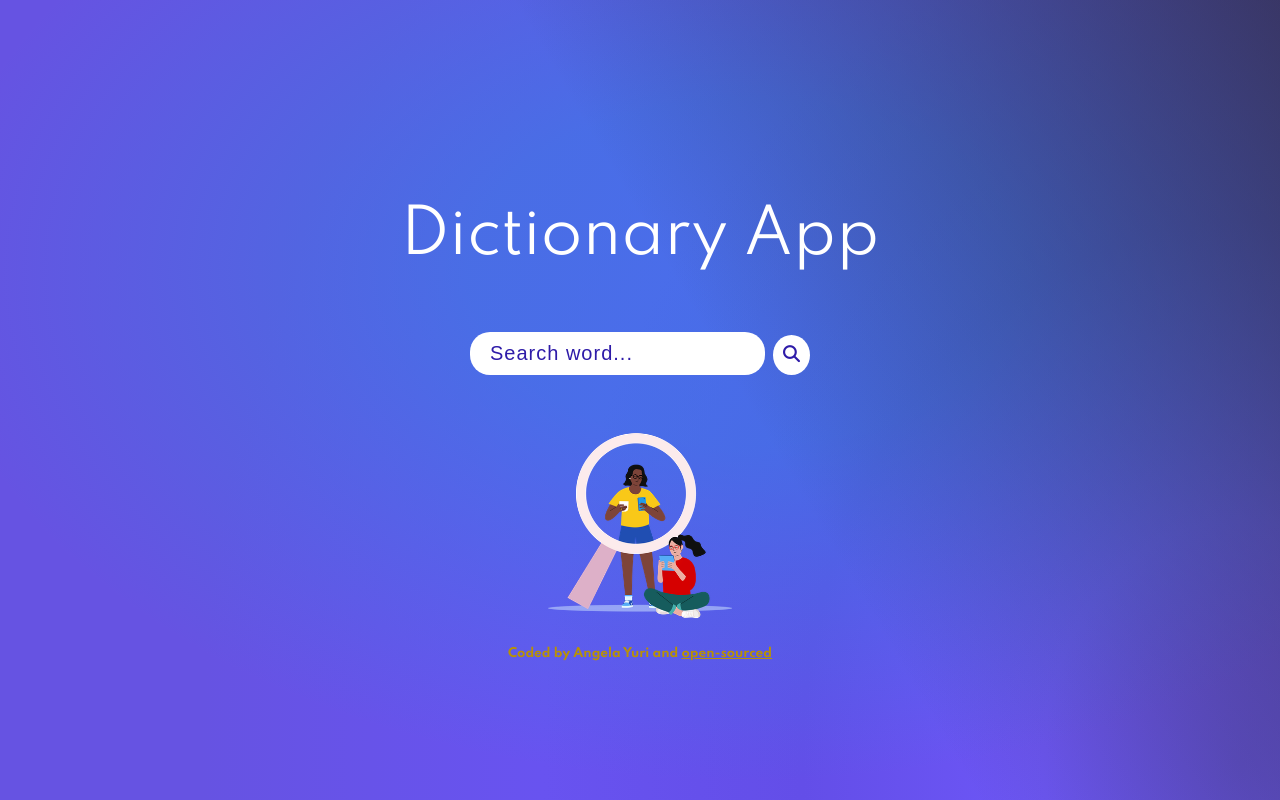
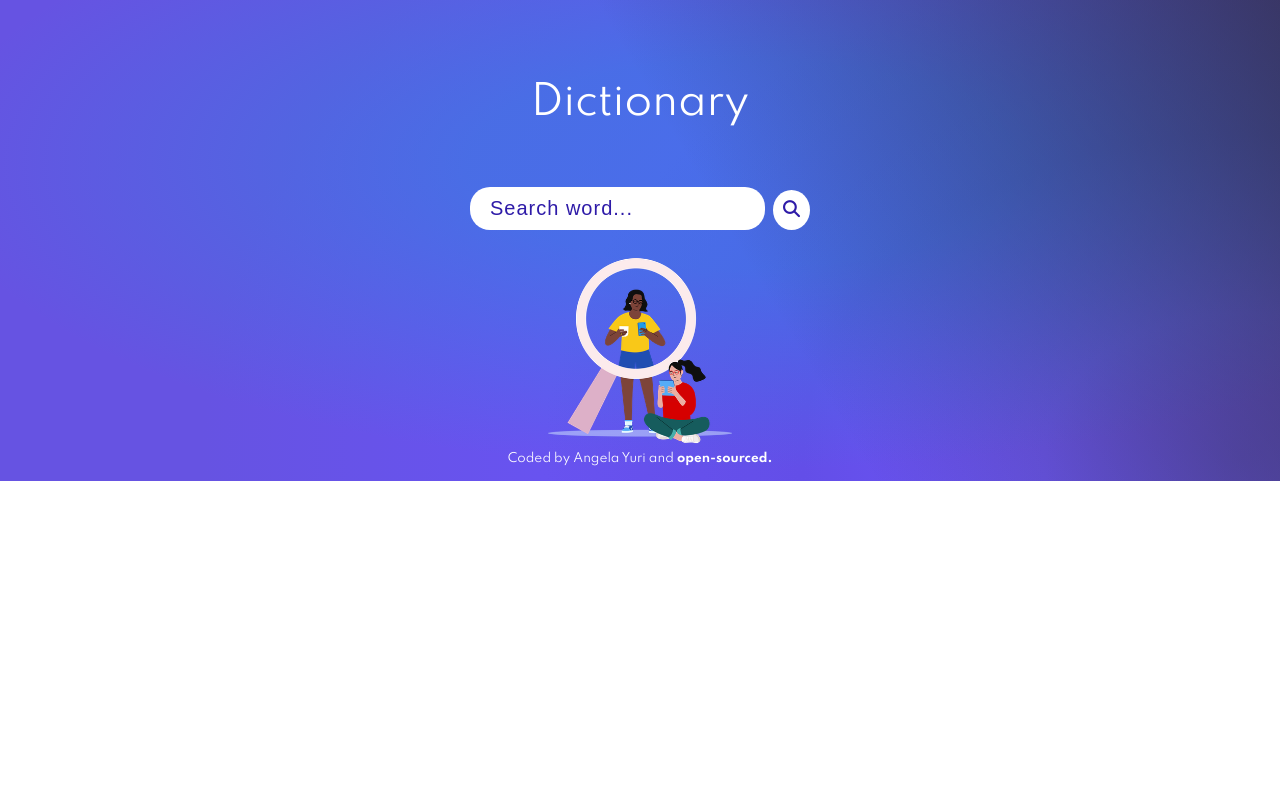
Before and after one commit to an-yr/react-dictionary-app, a React (Create React App) app: page / in a window 1280 px wide. Built offline with nearby package versions, Linux system fonts and the light colour scheme.

Commit message:
updated the styling

```diff
--- a/src/App.css
+++ b/src/App.css
@@ -1,38 +1,51 @@
-.App {
+.App h1 {
+  color: white;
+  font-size: 40px;
+  font-weight: 400;
+  margin: 0;
+  padding-top: 10vh;
   text-align: center;
 }
-
-.App-logo {
-  height: 40vmin;
-  pointer-events: none;
+.App p,
+.App a {
+  color: white;
+  font-size: 12px;
+  margin: 0;
 }
-
-@media (prefers-reduced-motion: no-preference) {
-  .App-logo {
-    animation: App-logo-spin infinite 20s linear;
-  }
+.App p {
+  text-align: center;
+  padding-bottom: 15px;
 }
-
-.App-header {
-  background-color: #282c34;
-  min-height: 100vh;
-  display: flex;
-  flex-direction: column;
-  align-items: center;
-  justify-content: center;
-  font-size: calc(10px + 2vmin);
-  color: white;
+.App a {
+  text-decoration: none;
+  font-weight: bold;
 }
-
-.App-link {
-  color: #61dafb;
+.App .background-purple {
+  background: radial-gradient(
+    81.11% 160.4% at 96.84% 95.36%,
+    #6653e2 0%,
+    #6d57f7 18.88%,
+    #634ee8 42.14%,
+    #6853f0 67.18%,
+    #6653e2 100%
+  );
+  background-blend-mode: hard-light;
+  height: 100%;
 }
-
-@keyframes App-logo-spin {
-  from {
-    transform: rotate(0deg);
-  }
-  to {
-    transform: rotate(360deg);
-  }
+.App .background-second {
+  background: radial-gradient(
+    63.72% 63.72% at 58.09% 34.03%,
+    rgba(25, 152, 223, 0.38) 33.86%,
+    rgba(196, 196, 196, 0) 100%
+  );
+  height: 100%;
 }
+.App .background-third {
+  background: linear-gradient(
+    239.82deg,
+    hsla(0, 0%, 8%, 0.818) -29.36%,
+    #272727ad 0,
+    hsla(0, 2%, 65%, 0) 44.03%
+  );
+  height: 100%;
+}
--- a/src/App.js
+++ b/src/App.js
@@ -7,15 +7,13 @@ function App() {
       <div className="background-purple">
         <div className="background-second">
           <div className="background-third">
-            <h1>Dictionary App</h1>
-            <Dictionary />
+            <h1>Dictionary</h1>
+            <Dictionary defaultKeyword="sunset" />
             <p>
-              <strong>
-                Coded by Angela Yuri and{" "}
-                <a href="https://github.com/an-yr/react-dictionary-app">
-                  open-sourced
-                </a>
-              </strong>
+              Coded by Angela Yuri and{" "}
+              <a href="https://github.com/an-yr/react-dictionary-app">
+                open-sourced.
+              </a>
             </p>
           </div>
         </div>
--- a/src/Dictionary.css
+++ b/src/Dictionary.css
@@ -1,23 +1,13 @@
 body {
-  margin: 0;
   font-family: "Spartan", sans-serif;
-  background: rgba(102, 83, 226, 0.11);
 }
-h1 {
-  font-family: "Spartan", sans-serif;
-  color: white;
-  font-size: 60px;
-  font-weight: 400;
-  margin: 0;
-  padding-top: 25vh;
-  text-align: center;
-}
-form {
+.Dictionary form {
   margin: 50px;
+  margin-bottom: 20px;
   text-align: center;
   padding-top: 10px;
 }
-input {
+.Dictionary input {
   border: none;
   font-size: 20px;
   margin: 0;
@@ -28,18 +18,18 @@ input {
   background: rgba(255, 255, 255, 0.3);
   transition: all 250ms ease-in-out;
 }
-input:focus {
+.Dictionary input:focus {
   outline: none;
   background: white;
 }
-input:hover {
+.Dictionary input:hover {
   background: white;
 }
 ::-webkit-input-placeholder {
   color: #2e1ba8;
   letter-spacing: 1px;
 }
-button {
+.Dictionary button {
   color: #2e1ba8;
   background-color: white;
   font-size: 17px;
@@ -50,72 +40,34 @@ button {
   border-radius: 50%;
   transition: all 250ms ease-in-out;
 }
-button:hover {
+.Dictionary button:hover {
   background-color: #2e1ba8;
   color: white;
+}
+.Dictionary p {
+  margin: 0;
+  padding: 0;
 }
 strong,
 a {
   font-size: 12px;
   color: #b99204;
 }
-.background-purple {
-  background: radial-gradient(
-    81.11% 160.4% at 96.84% 95.36%,
-    #6653e2 0%,
-    #6d57f7 18.88%,
-    #634ee8 42.14%,
-    #6853f0 67.18%,
-    #6653e2 100%
-  );
-  background-blend-mode: hard-light;
-  height: 100vh;
+.search-background {
+  background-color: rgba(255, 255, 255, 0.1);
+  padding: 20px 30px;
+  margin: 20px 150px;
+  border-radius: 15px;
+  /* box-shadow: 0px 5px 20px 5px rgba(0, 0, 0, 0.25); */
+  box-shadow: 0px 5.63646px 80px 5px rgba(0, 0, 0, 0.1);
 }
-.background-second {
-  background: radial-gradient(
-    63.72% 63.72% at 58.09% 34.03%,
-    rgba(25, 152, 223, 0.38) 33.86%,
-    rgba(196, 196, 196, 0) 100%
-  );
-  height: 100vh;
+.container {
+  display: flex;
 }
-.background-third {
-  background: linear-gradient(
-    239.82deg,
-    hsla(0, 0%, 8%, 0.818) -29.36%,
-    #272727ad 0,
-    hsla(0, 2%, 65%, 0) 44.03%
-  );
-  /* background:linear-gradient(239.82deg,#272727 -29.36%,#272727a8 0,hsla(0,2%,65%,0) 44.03%); */
-  height: 100vh;
-}
-.lupa {
+.Dictionary img {
   width: 16%;
   margin: auto;
   display: block;
-}
-.results {
-  font-size: 14px;
-  position: relative;
-  top: -35vh;
-  text-align: left;
-}
-.result {
-  background-color: white;
-  padding: 20px 30px;
-  margin: 20px 150px;
-  border-radius: 15px;
-  box-shadow: 0px 5px 20px 5px rgba(0, 0, 0, 0.25);
-}
-@media (max-width: 1200px) {
-  .results {
-    top: -15vh;
-  }
-  .result {
-    background-color: white;
-    padding: 20px;
-    margin: 20px;
-  }
 }
 @media (max-width: 576px) {
   h1 {
@@ -133,8 +85,4 @@ a {
     margin: 20px;
     padding: 10px 0;
   }
-  .results {
-    font-size: 12px;
-    top: -10vh;
-  }
 }
--- /dev/null
+++ b/src/Meaning.css
@@ -0,0 +1,11 @@
+.Meaning p {
+  color: rgba(0, 0, 0, 0.9);
+  text-align: left;
+  font-size: 16px;
+  line-height: 150%;
+  margin-bottom: 10px;
+}
+.Meaning i {
+  color: rgba(0, 0, 0, 0.7);
+  margin-left: 10px;
+}
--- a/src/Meaning.js
+++ b/src/Meaning.js
@@ -1,17 +1,21 @@
 import React from "react";
 import Synonyms from "./Synonyms";
+import "./Meaning.css";
 
 export default function Meaning(props) {
   return (
-    <div className="result">
+    <div className="Meaning">
       <h4>{props.meaning.partOfSpeech}</h4>
       <p>
         <strong>Definition: </strong>
         {props.meaning.definitions[0].definition}
       </p>
       <p>
-        <strong>Example: </strong>
-        {props.meaning.definitions[0].example}
+        <i>
+          {" "}
+          example:"
+          {props.meaning.definitions[0].example}"
+        </i>
       </p>
       <Synonyms synonyms={props.meaning.definitions[0].synonyms} />
     </div>
--- /dev/null
+++ b/src/Results.css
@@ -0,0 +1,26 @@
+.results {
+  font-size: 14px;
+}
+.result {
+  background-color: white;
+  padding: 20px 30px;
+  margin: 20px 150px;
+  border-radius: 15px;
+  box-shadow: 0px 5.63646px 80px 5px rgba(0, 0, 0, 0.1);
+}
+@media (max-width: 1200px) {
+  .results {
+    top: -15vh;
+  }
+  .result {
+    background-color: white;
+    padding: 20px;
+    margin: 20px;
+  }
+}
+@media (max-width: 576px) {
+  .results {
+    font-size: 12px;
+    top: -10vh;
+  }
+}
--- a/src/Results.js
+++ b/src/Results.js
@@ -1,6 +1,7 @@
 import React from "react";
 import Meaning from "./Meaning";
 import Phonetics from "./Phonetics";
+import "./Results.css";
 
 export default function Results(props) {
   if (props.results) {
@@ -14,6 +15,7 @@ export default function Results(props) {
             </div>
           ))}
         </div>
+        <div className="result">
           {props.results.meanings.map(function (meaning, idx) {
             return (
               <div key={idx}>
@@ -22,6 +24,7 @@ export default function Results(props) {
             );
           })}
         </div>
+      </div>
     );
   } else return null;
 }
```
Also changed, not shown: src/image_work.png (added). Lines whose indentation alone changed are shown as unchanged.
